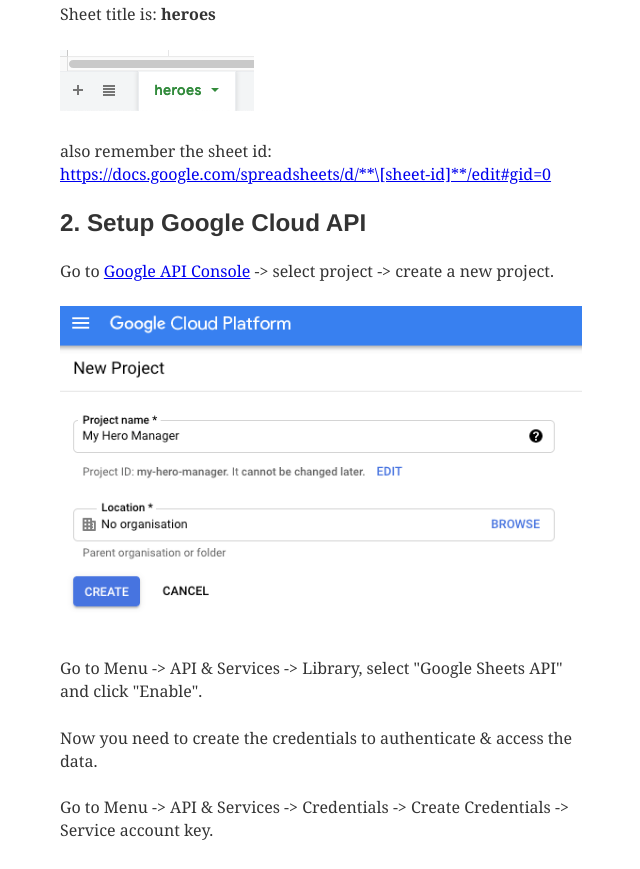
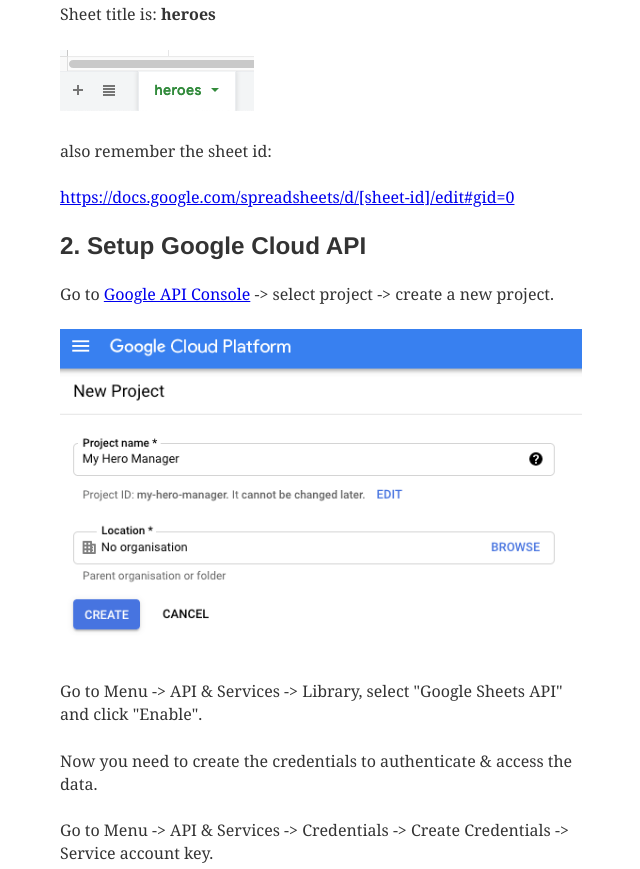
Before and after one commit to vuongvu1/today-i-learned, a Gatsby site: page /post/use-google-sheets-as-a-cms/ in a window 1280 px wide. Shown: the part 934-1803 px from the top of the page, without its empty margins (319-959 px from the left). Built offline with nearby package versions, Linux system fonts and the light colour scheme; Gatsby itself is replaced by a stand-in of ours; some packages are replaced by stand-ins of ours; what typography-theme-ocean-beach would draw is missing.

Commit message:
Update Post “use-google-sheets-as-a-cms”

```diff
--- a/content/post/use-google-sheets-as-a-cms.md
+++ b/content/post/use-google-sheets-as-a-cms.md
@@ -23,7 +23,9 @@
 
 ![](../assets/dota-sheet.png)
 
-also remember the sheet id: https://docs.google.com/spreadsheets/d/**\[sheet-id]**/edit#gid=0
+also remember the sheet id:
+
+https://docs.google.com/spreadsheets/d/[sheet-id]/edit#gid=0
 
 ## 2. Setup Google Cloud API
 
@@ -128,3 +130,6 @@
 So we did successfully use Google Sheets API as our private CMS, from here, we can modify the sheet and run the app again to see the changes.
 
 And we can explore the API to create more functions like write, delete, update the cells, rows... of the sheet with convenience.
+
+## Reference
+https://blog.usejournal.com/how-to-use-google-sheets-as-a-cms-or-a-database-f9d8e736fdce
```
